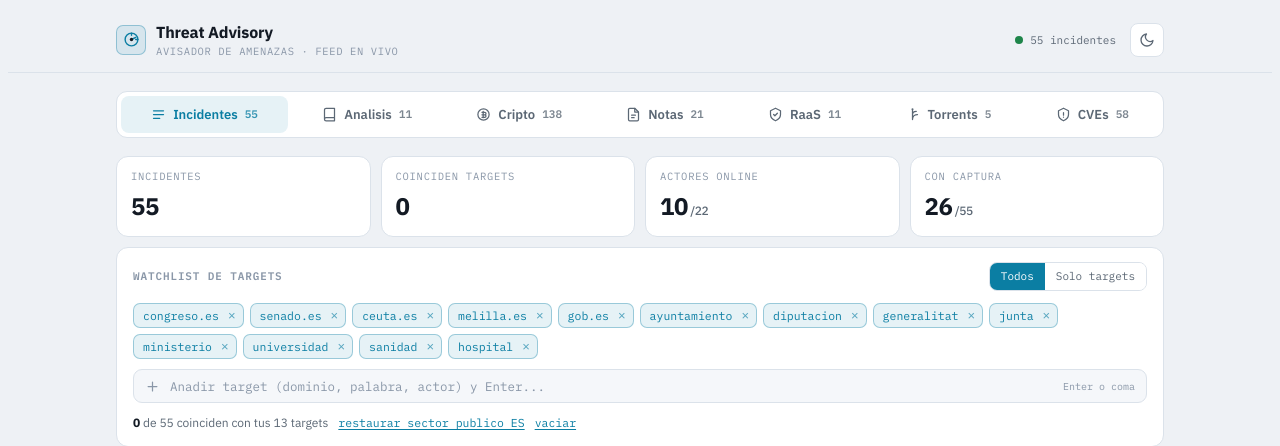
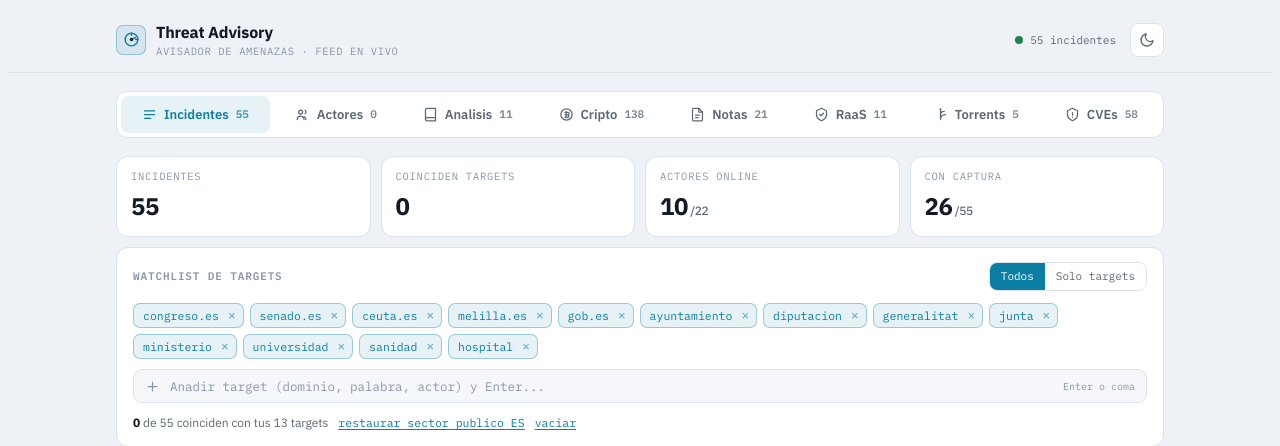
Before and after one commit to M4LT3REG0/threat-advisory, a Flask app: page / in a window 1280 px wide. Shown: the top 446 px of the page. Run offline with Flask 3, Linux system fonts and the light colour scheme; some libraries are stand-ins or nearby versions.

Commit message:
Add files via upload

```diff
--- a/threat-advisory-github/threat-advisory/templates/panel.html
+++ b/threat-advisory-github/threat-advisory/templates/panel.html
@@ -258,6 +258,10 @@ a{color:var(--accent)}
 .vgrp>summary .caret{margin-left:auto;transition:transform .15s;width:14px;height:14px;stroke:var(--faint);fill:none}
 .vgrp[open]>summary .caret{transform:rotate(90deg)}
 .vgrp[open]>summary{border-bottom:1px solid var(--border)}
+.vgrp .adbody{padding:12px 14px}
+.ad-desc{font-size:12.5px;line-height:1.5;color:var(--text)}
+.ad-lbl{font-family:var(--mono);font-size:10px;text-transform:uppercase;letter-spacing:.06em;color:var(--accent);margin:12px 0 6px}
+.ttchips{display:flex;gap:5px;flex-wrap:wrap}
 /* ransom notes */
 .notecard{background:var(--surface);border:1px solid var(--border);border-radius:12px;padding:12px 14px}
 .notecard .nc-head{display:flex;align-items:center;gap:9px;flex-wrap:wrap;margin-bottom:8px}
@@ -352,8 +356,10 @@ const cvesFor=g=>{const n=norm2(g);return DB.vulns?DB.vulns.filter(v=>v.groups.s
 const flag=cc=>(cc&&cc.length===2)?cc.replace(/./g,c=>String.fromCodePoint(127397+c.charCodeAt(0))):'';
 const cleanDom=d=>(d||'').replace(/^https?:\/\//,'').split(/[ \/]/)[0];
 const FEED=new Set(Object.keys(DB.groups).map(norm2));
+const ANALYSIS_SLUGS=new Set(Object.keys(DB.analyses||{}).map(norm2));
 const TABS=[
   {id:'feed',label:'Incidentes',icon:'feed',n:DB.incidents.length},
+  {id:'actors',label:'Actores',icon:'actors',n:DB.actors_dir?DB.actors_dir.length:0},
   {id:'lib',label:'Analisis',icon:'lib',n:DB.library.length},
   {id:'crypto',label:'Cripto',icon:'crypto',n:DB.crypto_stats?DB.crypto_stats.groups:0},
   {id:'notes',label:'Notas',icon:'notes',n:DB.notes?DB.notes.length:0},
@@ -563,6 +569,7 @@ function Icon({name}){const p={
   torrent:<><path d="M12 4v16M12 20c0-5 4-8 8-8M12 13c0-4 3-6 6-6"/><circle cx="12" cy="3.4" r="1.6" fill="currentColor" stroke="none"/></>,
   cve:<><path d="M12 2l8 4v6c0 5-3.5 8-8 10-4.5-2-8-5-8-10V6z"/><path d="M12 9v4M12 16.2h.01"/></>,
   rwlive:<><circle cx="12" cy="12" r="9"/><circle cx="12" cy="12" r="3.4"/><path d="M12 1.5v3M12 19.5v3M1.5 12h3M19.5 12h3"/></>,
+  actors:<><circle cx="9" cy="8" r="3.2"/><path d="M3.5 20a5.5 5.5 0 0 1 11 0"/><path d="M16 5.2a3.2 3.2 0 0 1 0 5.6M17.5 20a5.5 5.5 0 0 0-3-4.9"/></>,
 };return <svg viewBox="0 0 24 24" width="15" height="15" strokeWidth="2" fill="none" stroke="currentColor" strokeLinecap="round" strokeLinejoin="round">{p[name]}</svg>;}
 
 function CryptoView(){const [k,copy]=useCopy();const cs=DB.crypto_stats;const nf=n=>n.toLocaleString('es-ES');
@@ -722,6 +729,45 @@ function VulnsView(){const [q,setQ]=useState('');const [mode,setMode]=useState('
   </>);
 }
 
+function ActorsView(){const [q,setQ]=useState('');
+  const dir=DB.actors_dir||[];const ql=q.toLowerCase();
+  const vcount=slug=>(DB.actor_victims&&DB.actor_victims[slug])?DB.actor_victims[slug].length:0;
+  const rows=dir.filter(a=>!q||(a.name+' '+(a.description||'')+' '+(a.ttps||[]).map(t=>t.technique+' '+t.tactic).join(' ')).toLowerCase().includes(ql))
+    .slice().sort((a,b)=>vcount(b.slug)-vcount(a.slug)||a.name.localeCompare(b.name));
+  return (<>
+    <div className="panel" style={{marginTop:14}}>
+      <div className="wl-head"><h2 style={{margin:0}}>Directorio de actores &middot; ransomware.live</h2>
+        <span className="pulse"><span className="dotlive"></span>{dir.length} registrados</span></div>
+      <div className="addbox" style={{marginTop:12}}>
+        <svg viewBox="0 0 24 24" strokeWidth="2" strokeLinecap="round"><circle cx="11" cy="11" r="7"/><path d="M21 21l-4-4"/></svg>
+        <input value={q} onChange={e=>setQ(e.target.value)} placeholder="Buscar actor, descripcion o TTP..." aria-label="Buscar actor"/>
+        {q&&<button className="clr" onClick={()=>setQ('')}>limpiar</button>}
+      </div>
+      <div className="wl-foot"><span><b>{rows.length}</b> de {dir.length} actores registrados &middot; {ANALYSIS_SLUGS.size} con ficha CTI propia</span></div>
+    </div>
+    <div className="libwrap">
+      {dir.length===0&&<div className="empty"><div>El directorio se rellena en el primer refresco del collector (en el despliegue).</div></div>}
+      {rows.map(a=>{const vc=vcount(a.slug);const rep=ANALYSIS_SLUGS.has(a.slug);
+        return (<details className="vgrp" key={a.slug} {...(q?{open:true}:{})}>
+          <summary><Gdot g={a.name}/>{a.name}
+            {vc>0&&<span className="cnt">{vc} victimas</span>}
+            {rep&&<span className="chip c-acc" style={{padding:'1px 6px'}}>ficha CTI</span>}
+            {a.onion&&<span className="chip c-green" style={{padding:'1px 6px'}}>onion activo</span>}
+            <svg className="caret" viewBox="0 0 24 24" strokeWidth="2" strokeLinecap="round" strokeLinejoin="round"><path d="M9 6l6 6-6 6"/></svg></summary>
+          <div className="adbody">
+            {a.description?<div className="ad-desc">{a.description}</div>:<div className="note">Sin descripcion publicada en ransomware.live.</div>}
+            {a.ttps&&a.ttps.length>0&&<><div className="ad-lbl">TTPs ({a.ttps.length})</div>
+              <div className="ttchips">{a.ttps.map((t,i)=><span key={i} className="chip c-mut" title={t.tactic}>{t.technique||t.tactic}</span>)}</div></>}
+            {vc>0&&<div className="note" style={{marginTop:8}}>{vc} victimas registradas &middot; abre su ficha desde un incidente para el listado.</div>}
+            {rep&&<div className="note" style={{marginTop:6}}>Este actor tiene <b>ficha CTI propia</b>: abrela desde cualquiera de sus incidentes en el feed.</div>}
+            <a className="mlink" href={a.url} target="_blank" rel="noopener noreferrer" style={{marginTop:10}}>
+              <svg viewBox="0 0 24 24"><path d="M14 5h5v5M19 5l-9 9M11 5H7a2 2 0 0 0-2 2v10a2 2 0 0 0 2 2h10a2 2 0 0 0 2-2v-4"/></svg>Perfil completo en ransomware.live</a>
+          </div>
+        </details>);})}
+    </div>
+  </>);
+}
+
 function App(){
   const [targets,setTargets]=useState(()=>{const s=load('rr_targets2',null);if(s){try{return JSON.parse(s);}catch(e){}}return DB.default_targets.slice();});
   const [draft,setDraft]=useState('');
@@ -782,6 +828,7 @@ function App(){
           <Icon name={t.icon}/>{t.label} <span className="n">{t.n}</span></button>))}
       </nav>
 
+      {view==='actors'&&<ActorsView/>}
       {view==='lib'&&<LibraryView q={libQ} setQ={setLibQ}/>}
       {view==='crypto'&&<CryptoView/>}
       {view==='notes'&&<NotesView/>}
```
